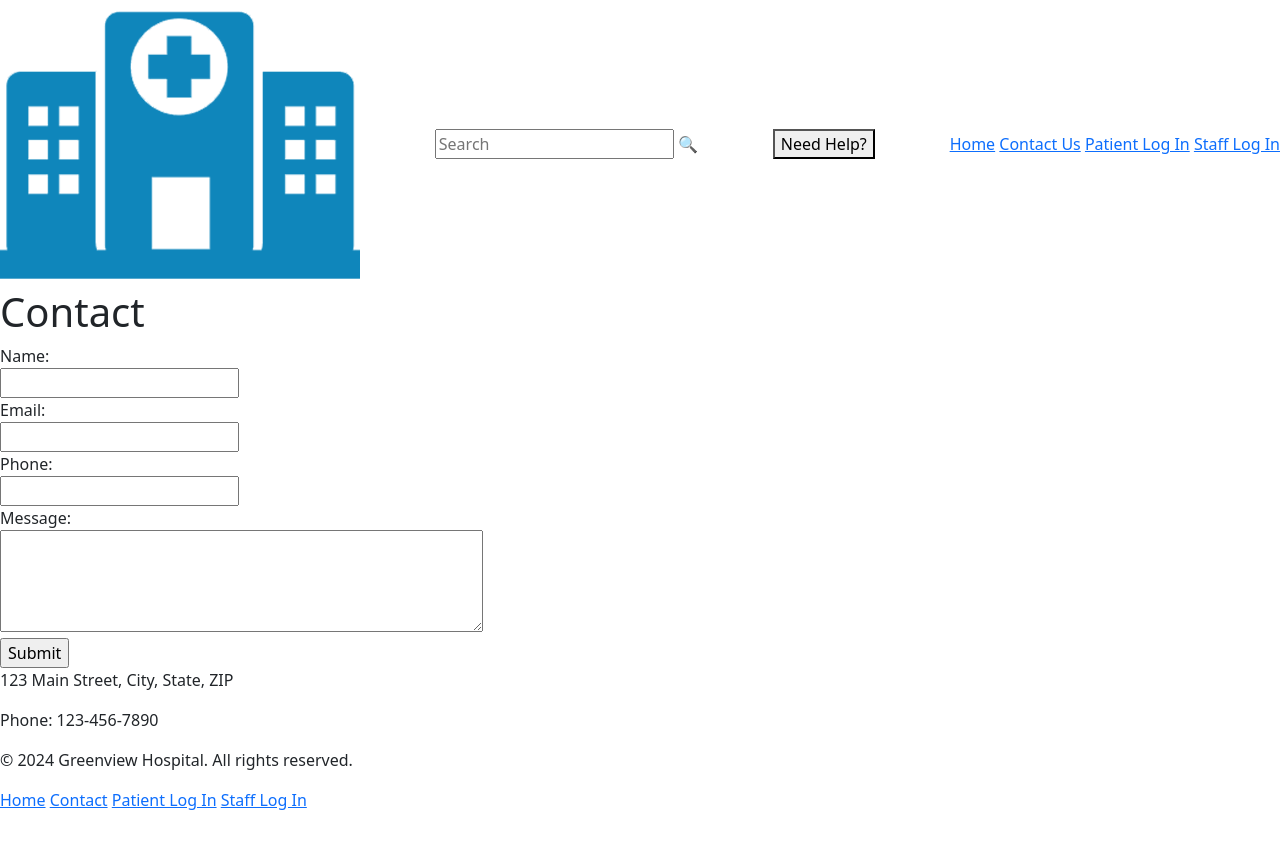
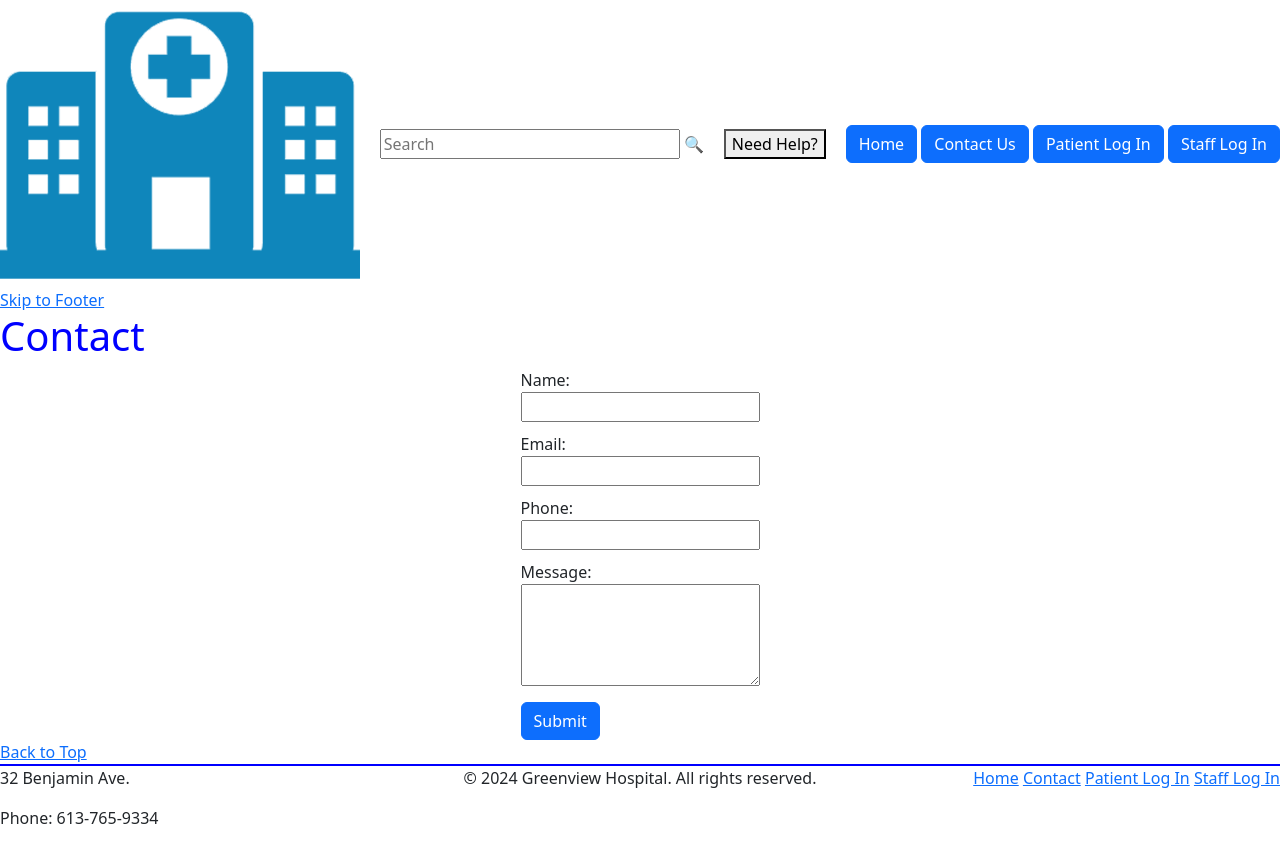
Before and after one commit to harr0764/mtm6201_final, a plain HTML site: page contact.html in a window 1280 px wide. Before the commit the page ends 812 px from the top, so only its background shows below. Drawn offline with nearby package versions, Linux system fonts and the light colour scheme.

Commit message:
makes changes

```diff
--- a/contact.html
+++ b/contact.html
@@ -1,77 +1,114 @@
 <!doctype html>
-<html lang="en">
-  <head>
+<html lang="en" itemscope itemtype="http://schema.org/WebPage">
+<head>
     <meta charset="utf-8">
     <meta name="viewport" content="width=device-width, initial-scale=1">
     <title>Bootstrap demo</title>
     <link href="https://cdn.jsdelivr.net/npm/bootstrap@5.3.3/dist/css/bootstrap.min.css" rel="stylesheet" integrity="sha384-QWTKZyjpPEjISv5WaRU9OFeRpok6YctnYmDr5pNlyT2bRjXh0JMhjY6hW+ALEwIH" crossorigin="anonymous">
-  </head>
+    <style>
+        /* Custom styles */
+        .navbar-search input[type="text"] {
+            width: 300px; /* Adjust the width of the search bar */
+        }
+        .nav-links a {
+            color: white; /* Change text color of nav buttons to white */
+        }
+        h1 {
+            color: blue; /* Change color of h1 text to blue */
+            font-size: 2.5rem; /* Increase font size of h1 */
+        }
+        .footer-left, .footer-center, .footer-right {
+            flex: 1; /* Equal width for footer content */
+        }
+        footer {
+            border-top: 2px solid blue; /* Add a thick blue border on top of the footer */
+        }
+        /* Center form content */
+        .form-container {
+            display: flex;
+            justify-content: center;
+        }
+        /* Make all input fields same width */
+        form input[type="text"],
+        form input[type="email"],
+        form input[type="tel"],
+        form textarea {
+            width: 100%;
+            margin-bottom: 10px;
+        }
+    </style>
+</head>
 <body>
     <!-- Navbar -->
-    <div class="navbar">
+    <div id="top" class="navbar" role="navigation" itemscope itemtype="http://schema.org/SiteNavigationElement">
         <!-- Logo -->
-        <img src="images/logo.jpg" alt="Logo">
+        <img src="images/logo.jpg" alt="Logo" role="img" aria-label="Logo" itemprop="logo">
 
         <!-- Search bar -->
-        <div class="navbar-search">
-            <input type="text" placeholder="Search">
-            <span class="search-icon">&#128269;</span>
+        <div class="navbar-search" role="search">
+            <input type="text" placeholder="Search" role="textbox" itemprop="query-input">
+            <span class="search-icon" role="button" aria-label="Search" itemprop="search-action">&#128269;</span>
         </div>
 
         <!-- Need help button -->
-        <button class="need-help-btn">Need Help?</button>
+        <button class="need-help-btn" role="button">Need Help?</button>
 
         <!-- Navigation buttons -->
-        <div class="nav-links">
-            <a href="index.html">Home</a> <!-- Link to homepage -->
-            <a href="contact.html">Contact Us</a> <!-- Link to contact page -->
-            <a href="#">Patient Log In</a>
-            <a href="#">Staff Log In</a>
+        <div class="nav-links" role="navigation">
+            <a href="index.html" role="link" itemprop="url" class="btn btn-primary">Home</a> <!-- Link to homepage -->
+            <a href="contact.html" role="link" itemprop="url" class="btn btn-primary">Contact Us</a> <!-- Link to contact page -->
+            <a href="#" role="link" itemprop="url" class="btn btn-primary">Patient Log In</a>
+            <a href="#" role="link" itemprop="url" class="btn btn-primary">Staff Log In</a>
         </div>
     </div>
+    <a href="#footer" class="skip-link">Skip to Footer</a>
+
 
     <!-- Main content -->
-    <div class="main-content">
+    <div class="main-content" role="main" itemscope itemtype="http://schema.org/WebPageElement">
         <!-- Heading -->
-        <h1>Contact</h1>
+        <h1 itemprop="headline">Contact</h1>
 
         <!-- Form -->
-        <form>
-            <label for="name">Name:</label><br>
-            <input type="text" id="name" name="name"><br>
+        <div class="form-container">
+            <form role="form" itemprop="mainEntity">
+                <label for="name" itemprop="name">Name:</label><br>
+                <input type="text" id="name" name="name" role="textbox"><br>
 
-            <label for="email">Email:</label><br>
-            <input type="email" id="email" name="email"><br>
+                <label for="email" itemprop="email">Email:</label><br>
+                <input type="email" id="email" name="email" role="textbox"><br>
 
-            <label for="phone">Phone:</label><br>
-            <input type="tel" id="phone" name="phone"><br>
+                <label for="phone" itemprop="telephone">Phone:</label><br>
+                <input type="tel" id="phone" name="phone" role="textbox"><br>
 
-            <label for="message">Message:</label><br>
-            <textarea id="message" name="message" rows="4" cols="50"></textarea><br>
+                <label for="message" itemprop="text">Message:</label><br>
+                <textarea id="message" name="message" rows="4" role="textbox"></textarea><br>
 
-            <input type="submit" value="Submit">
-        </form>
+                <input type="submit" value="Submit" role="button" class="btn btn-primary">
+            </form>
+        </div>
     </div>
+    <a href="#top" class="skip-link">Back to Top</a>
 
     <!-- Footer -->
-    <footer>
+    <footer role="contentinfo" id="footer" class="d-flex">
         <!-- Left side: Address and phone number -->
-        <div class="footer-left">
-            <p>123 Main Street, City, State, ZIP</p>
-            <p>Phone: 123-456-7890</p>
+        <div class="footer-left" role="contentinfo" itemscope itemtype="http://schema.org/PostalAddress">
+            <p itemprop="streetAddress">32 Benjamin Ave.</p>
+            <p itemprop="telephone">Phone: 613-765-9334</p>
         </div>
 
         <!-- Middle: Copyright -->
-        <div class="footer-center">
+        <div class="footer-center text-center" role="contentinfo">
             <p>&copy; 2024 Greenview Hospital. All rights reserved.</p>
         </div>
 
         <!-- Right side: Page links -->
-        <div class="footer-right">
-            <a href="index.html">Home</a> <!-- Link to homepage -->
-            <a href="contact.html">Contact</a> <!-- Link to contact page -->
-            <a href="#">Patient Log In</a>
-            <a href="#">Staff Log In</a>
+        <div class="footer-right text-end" role="navigation">
+            <a href="index.html" role="link" itemprop="url">Home</a> <!-- Link to homepage -->
+            <a href="contact.html" role="link" itemprop="url">Contact</a> <!-- Link to contact page -->
+            <a href="#" role="link" itemprop="url">Patient Log In</a>
+            <a href="#" role="link" itemprop="url">Staff Log In</a>
         </div>
     </footer>
     <script src="https://cdn.jsdelivr.net/npm/bootstrap@5.3.3/dist/js/bootstrap.bundle.min.js" integrity="sha384-YvpcrYf0tY3lHB60NNkmXc5s9fDVZLESaAA55NDzOxhy9GkcIdslK1eN7N6jIeHz" crossorigin="anonymous"></script>
```
Also changed, not shown: index.html (+53 -33 lines).
